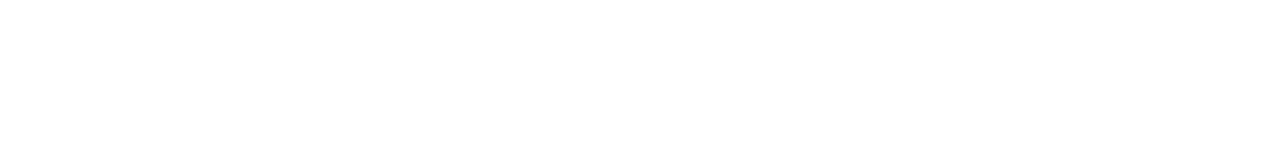
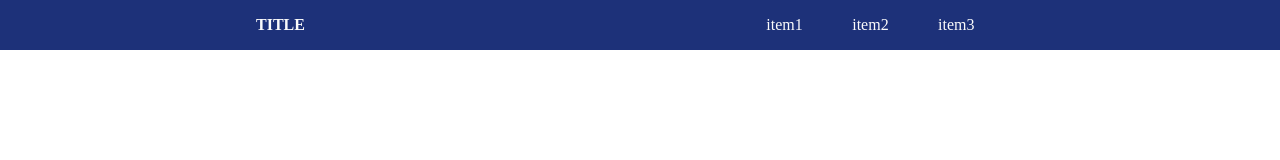
Before and after one commit to hyeg0121/ANM_study, a plain HTML site: page index.html in a window 1280 px wide. Drawn offline with Linux system fonts and the light colour scheme; a web font is replaced by a local one.

Commit message:
[1일차] header 만들기

```diff
--- a/css/style.css
+++ b/css/style.css
@@ -1,5 +1,58 @@
+@font-face {
+    font-family: 'Pretendard-Regular';
+    src: url('https://cdn.jsdelivr.net/gh/Project-Noonnu/noonfonts_2107@1.1/Pretendard-Regular.woff') format('woff');
+    font-weight: 100;
+    font-style: normal;
+}
+
 * {
     margin: 0;
     padding: 0;
 }
-/* reset */
+
+a {
+    text-decoration: none;
+}
+
+body {
+    width: 100%;
+    height: 100%;
+    box-sizing: border-box;
+}
+
+header {
+    width: 100%;
+    height: 50px;
+    background-color: #1D3179;
+    display: flex;
+    justify-content: center;
+}
+
+.nav-container {
+    width: 60%;
+    height: 100%;
+    display: flex;
+    justify-content: space-between;
+    align-items: center;
+}
+
+ul li {
+    list-style: none;
+}
+
+.nav-list {
+    width: 40%;
+    display: flex;
+    justify-content: space-evenly;
+}
+
+header span, header ul li a {
+    color: #FBFBFB;
+    font-family: 'Pretendard-Regular';
+    font-weight: 700;
+}
+
+header ul li a {
+    font-family: 'Pretendard-Light';
+    font-weight: 100;
+}
--- a/index.html
+++ b/index.html
@@ -9,12 +9,17 @@
 </head>
 <body>
     <header>
-
+        <nav class="nav-container">
+            <span>TITLE</span>
+            <ul class="nav-list">
+                <li class="nav-item"><a href="#" class="nav-link">item1</a></li>
+                <li class="nav-item"><a href="#" class="nav-link">item2</a></li>
+                <li class="nav-item"><a href="#" class="nav-link">item3</a></li>
+            </ul>
+        </nav>
     </header>
     <main>
-        <section>
 
-        </section>
     </main>
     <footer>
 
```
